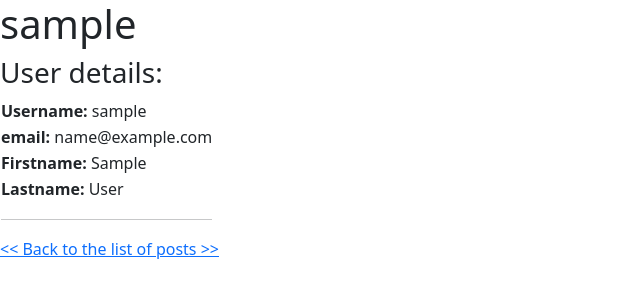
After one commit to SergiyMyronov/classwork1, a Django app: template classwork/templates/auth/user_detail.html in a window 1280 px wide. The commit adds this page. Shown: the top 300 px of the page, without its empty margins (0-640 px from the left). Run offline with Django 3.2, Linux system fonts and the light colour scheme; the template is opened without the code that fills it: values that come from a table or form of the project are taken from there, others are empty; tables that the repository leaves empty hold one stand-in row (values such as "Sample post").

Commit message:
finished with user_profile

```diff
--- /dev/null
+++ b/classwork/templates/auth/user_detail.html
@@ -0,0 +1,38 @@
+{% extends "classwork/base.html" %}
+
+{% block title %}User Details{% endblock %}
+
+{% block content %}
+    <div class="page-header">
+        {% if object.username %}
+             <h1>{{ object.username }}</h1>
+        {% else %}
+             <h1>---------</h1>
+        {% endif %}
+    </div>
+    <div class="block-header">
+        <h3>User details:</h3>
+    </div>
+    <div class="content">
+        <table>
+            <tr>
+                <td><b>Username:</b> {{ object.username }}</td>
+            </tr>
+            <tr>
+                <td><b>email:</b> {{ object.email }}</td>
+            </tr>
+            <tr>
+                <td><b>Firstname:</b> {{ object.first_name }}</td>
+            </tr>
+            <tr>
+                <td><b>Lastname:</b> {{ object.last_name }}</td>
+            </tr>
+            <tr>
+                <td colspan="2" class="divider"><hr/></td>
+            </tr>
+        </table>
+    </div>
+    <div class="block-header">
+        <a href="{% url 'post_list' %}"> << Back to the list of posts >> </a>
+    </div>
+{% endblock %}
--- a/classwork/urls.py
+++ b/classwork/urls.py
@@ -18,5 +18,7 @@ urlpatterns = [
     path('post/mail/new/', views.MailToAdminCreateView.as_view(), name='mail_form'),
     path('signup/', views.SignUpView.as_view(), name='signup'),
     path('signup_done/', views.signup_done, name='signup_done'),
+    path('user/', views.UserDetailView.as_view(), name='user_detail'),
+    path('user/edit', views.UserUpdateView.as_view(), name='user_form'),
     path('', include('django.contrib.auth.urls')),
 ]
```
Also changed, not shown: classwork/templates/auth/user_form.html (added, +25 -0 lines), classwork/templates/classwork/post_list.html (+6 -1 lines), classwork/templates/classwork/user_post_list.html (+8 -3 lines), classwork/views.py (+21 -1 lines).
